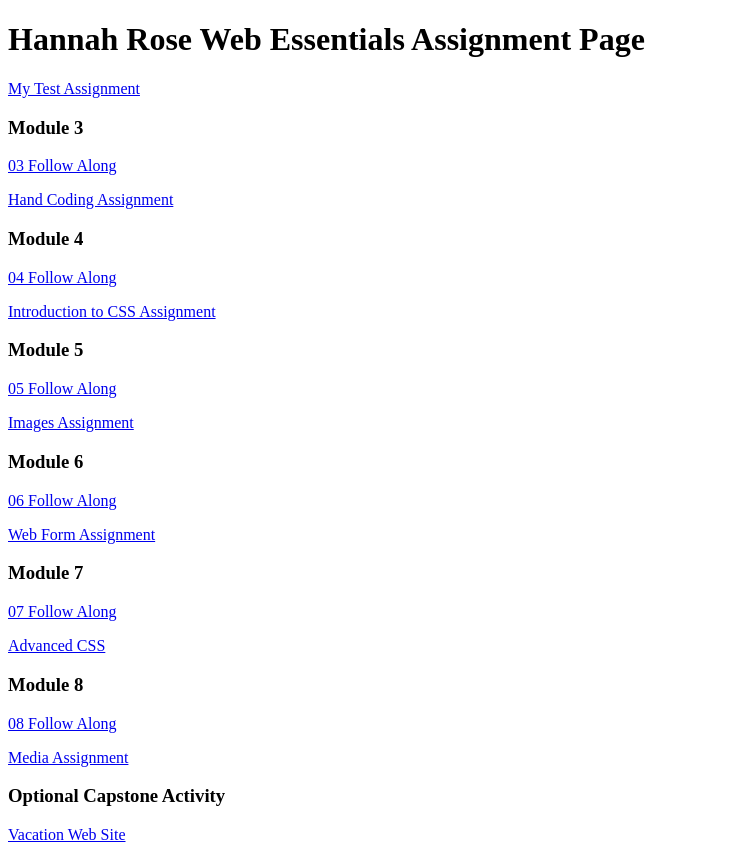
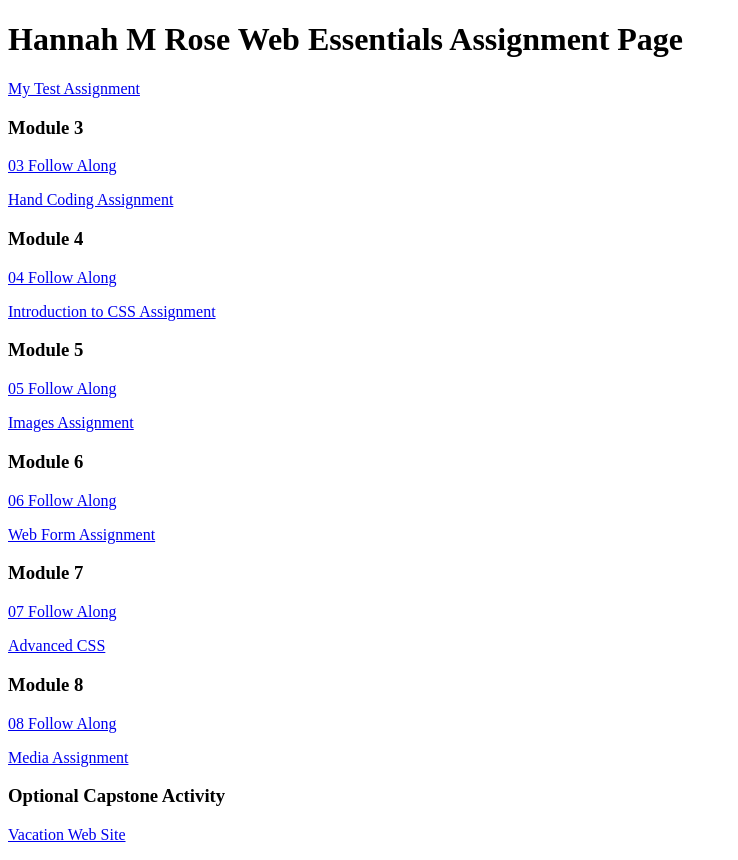
Before and after one commit to HannahRoseUVU/dwdd1600, a plain HTML site: page index.html in a window 1280 px wide. Shown: the whole page, without its empty margins (0-738 px from the left). Drawn offline with Linux system fonts and the light colour scheme.

Commit message:
Update index.html to have my name with middle initial to see if things update

```diff
--- a/index.html
+++ b/index.html
@@ -8,7 +8,7 @@
 </head>
 
 <body>
-    <h1>Hannah Rose Web Essentials Assignment Page</h1>
+    <h1>Hannah M Rose Web Essentials Assignment Page</h1>
     <p><a href="01test">My Test Assignment</a></p>
 
     <h3>Module 3</h3>
```
